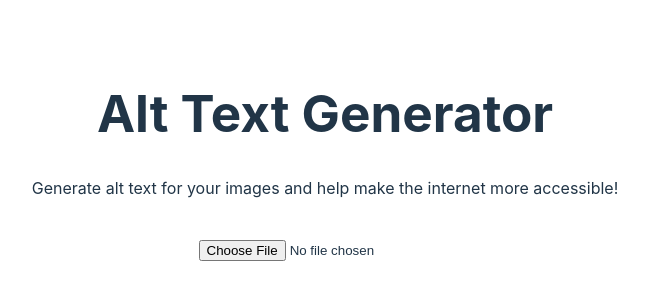
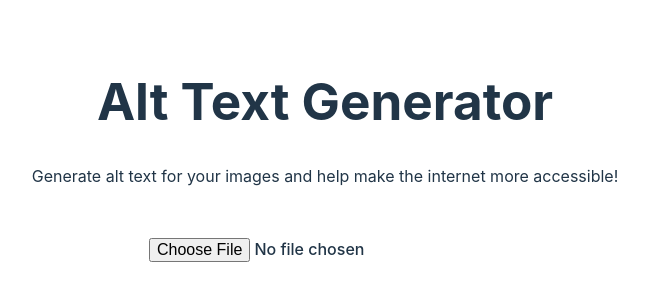
Before and after one commit to adityaoberai/Alt-Text-Generator, a Svelte app: page / in a window 1280 px wide. Shown: the part 224-524 px from the top of the page, without its empty margins (315-963 px from the left). Built offline with nearby package versions, Linux system fonts and the light colour scheme; no server answers.

Commit message:
Update title + minor css change

```diff
--- a/index.html
+++ b/index.html
@@ -4,7 +4,7 @@
     <meta charset="UTF-8" />
     <link rel="icon" type="image/svg+xml" href="/vite.svg" />
     <meta name="viewport" content="width=device-width, initial-scale=1.0" />
-    <title>Vite + Svelte</title>
+    <title>Alt Text Generator</title>
   </head>
   <body>
     <div id="app"></div>
--- a/src/app.css
+++ b/src/app.css
@@ -47,6 +47,23 @@
   text-align: center;
 }
 
+input[type=file] {
+  border-radius: 8px;
+  border: 1px solid transparent;
+  padding: 0.6em 1.2em;
+  font-size: 1em;
+  font-weight: 500;
+  font-family: inherit;
+  transition: border-color 0.25s;
+}
+input[type=file]:hover {
+  border-color: #646cff;
+}
+input[type=file]:focus,
+input[type=file]:focus-visible {
+  outline: 4px auto -webkit-focus-ring-color;
+}
+
 button {
   border-radius: 8px;
   border: 1px solid transparent;
@@ -55,7 +72,6 @@
   font-weight: 500;
   font-family: inherit;
   background-color: #1a1a1a;
-  cursor: pointer;
   transition: border-color 0.25s;
 }
 button:hover {
--- a/src/lib/AltText.svelte
+++ b/src/lib/AltText.svelte
@@ -45,7 +45,7 @@
         text-align: center;
         padding: 3vh 0;
         border: 2px solid black;
-        border-radius: 5%;
+        border-radius: 10px;
     }
 
     #altTextBox {
```
Also changed, not shown: src/assets/svelte.svg (deleted).
